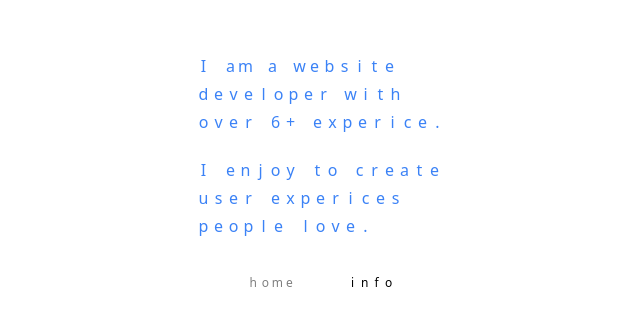
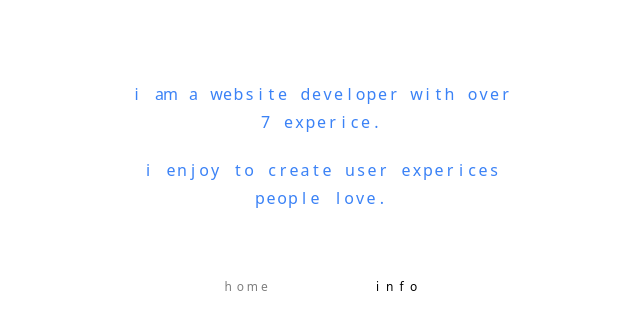
Before and after one commit to henryowens/website, a Nuxt app: page /info in a window 1280 px wide. Shown: the part 246-576 px from the top of the page, without its empty margins (319-959 px from the left). Built offline with nearby package versions, Linux system fonts and the light colour scheme.

Commit message:
Fixes and polishing

```diff
--- a/app.vue
+++ b/app.vue
@@ -1,5 +1,5 @@
 <template>
-  <div>
+  <div class="app">
     <NuxtLayout>
       <NuxtPage />
     </NuxtLayout>
@@ -32,13 +32,9 @@ useSeoMeta({
 </script>
 
 <style scoped lang="scss">
-// .app {
-//   @apply min-h-screen;
-//   @apply flex;
-//   @apply items-center;
-//   @apply justify-center;
-//   @apply flex-col;
-//   @apply gap-10;
-//   @apply m-auto;
-//   @apply max-w-[300px];
-// }</style>
+.app {
+  max-width: 400px;
+  margin: 0 20px;
+  width: 100%;
+}
+</style>
--- a/components/RandomChar.client.vue
+++ b/components/RandomChar.client.vue
@@ -1,7 +1,8 @@
 <template>
   <div
+    class="random__char"
     :style="{
-      width: lowercase ? '12px' : '15px',
+      width: width ? `${width}px` : lowercase ? '12px' : '15px',
     }"
   >
     {{ displayChar }}
@@ -16,6 +17,7 @@ const props = withDefaults(
     delay: number;
     char: string;
     lowercase?: boolean;
+    width?: string;
   }>(),
   {
     delay: 1000,
@@ -50,9 +52,8 @@ const charInterval = setInterval(() => {
 onUnmounted(() => clearInterval(charInterval));
 </script>
 
-<style scoped>
-div {
-  width: 15px;
+<style lang="scss" scorped>
+.random__char {
   display: flex;
   align-items: center;
   justify-content: center;
--- a/components/RandomCharSentance.vue
+++ b/components/RandomCharSentance.vue
@@ -1,12 +1,13 @@
 <template>
   <div class="sentance__container">
-    <RandomCharWord v-for="(word, i) in words" :key="i" :word="word" />
+    <RandomCharWord v-for="(word, i) in words" :key="i" :word="word" :letter-width="letterWidth" />
   </div>
 </template>
 
 <script setup lang="ts">
 const props = defineProps<{
   sentance: string;
+  letterWidth?: string;
 }>();
 
 const words = computed(() => props.sentance.split(" "));
--- a/components/RandomCharWord.vue
+++ b/components/RandomCharWord.vue
@@ -1,17 +1,19 @@
 <template>
-  <p
+  <div
     :style="{
       textDecoration: lowercase ? 'lowercase' : 'uppercase',
     }"
+    class="random__char__word"
   >
     <RandomChar
       v-for="(char, index) in splitWord"
       :key="index"
-      :delay="props.initalDelay + index * props.increment"
+      :width="letterWidth"
+      :delay="initalDelay + index * increment"
       :char="char"
-      :lowercase="props.lowercase"
+      lowercase
     />
-  </p>
+  </div>
 </template>
 
 <script setup lang="ts">
@@ -21,6 +23,7 @@ const props = withDefaults(
     initalDelay?: number;
     increment?: number;
     lowercase?: boolean;
+    letterWidth?: string;
   }>(),
   {
     initalDelay: 1000,
@@ -32,7 +35,7 @@ const splitWord = computed(() => props.word.split(""));
 </script>
 
 <style scoped lang="scss">
-p {
+.random__char__word {
   @apply flex;
   @apply items-center;
   @apply relative;
--- a/layouts/default.vue
+++ b/layouts/default.vue
@@ -1,5 +1,5 @@
 <template>
-  <div class="max-w-[250px] gap-4 w-full max-h-[350px] h-full flex flex-col items-center justify-center">
+  <div class="default__layout">
     <RandomCharSentance :sentance="title" :key="title" />
 
     <div class="min-h-[225px] flex justify-center items-center">
@@ -45,4 +45,11 @@ const title = computed(() => route.meta.title?.toString() ?? '');
 .router-link-active {
   @apply opacity-100;
 }
+
+.default__layout {
+  @apply flex flex-col;
+  @apply items-center;
+  @apply gap-5;
+  @apply items-center justify-center;
+}
 </style>
--- a/package.json
+++ b/package.json
@@ -8,7 +8,7 @@
     "generate": "nuxt generate",
     "preview": "nuxt preview",
     "postinstall": "nuxt prepare",
-    "dev:host": "nuxt dev -- --host 0.0.0.0"
+    "dev:host": "nuxt dev --host"
   },
   "dependencies": {
     "nuxt": "^3.12.2",
--- a/pages/index.vue
+++ b/pages/index.vue
@@ -1,17 +1,9 @@
 <template>
   <p class="links__container">
-    <NuxtLink
-      class="links__container--link"
-      to="https://wensowenso.com"
-      target="_blank"
-    >
+    <NuxtLink class="links__container--link" to="https://wensowenso.com" target="_blank">
       <RandomCharWord word="wensowenso.com" lowercase />
     </NuxtLink>
-    <NuxtLink
-      class="links__container--link"
-      to="https://dontwalkbutrun.com"
-      target="_blank"
-    >
+    <NuxtLink class="links__container--link" to="https://dontwalkbutrun.com" target="_blank">
       <RandomCharWord word="dontwalkbutrun.com" lowercase />
     </NuxtLink>
   </p>
@@ -29,10 +21,12 @@ definePageMeta({
   @apply items-center;
   @apply gap-5;
   @apply text-red-500;
+
   &--link {
     @apply w-fit;
     @apply cursor-pointer;
     @apply relative;
+
     &:before {
       content: "";
       @apply absolute;
@@ -44,28 +38,11 @@ definePageMeta({
       @apply transition-all;
       @apply duration-300;
     }
+
     &:hover:before {
       @apply w-full;
     }
+  }
 
-    &:after {
-      // make content animate to an arrow from the bottom to signify external link
-      content: "→";
-      @apply absolute;
-      @apply right-full;
-      @apply text-transparent;
-      @apply bottom-0;
-      @apply transform translate-x-40;
-      @apply transition-all;
-      @apply duration-300;
-      @apply delay-300;
-      @apply -rotate-45;
-      @apply right-0;
-    }
-    &:hover:after {
-      @apply text-red-500;
-      @apply w-fit;
-    }
-  }
 }
 </style>
--- a/pages/info.vue
+++ b/pages/info.vue
@@ -1,12 +1,8 @@
 <template>
   <div class="content__container">
-    <RandomCharSentance
-      sentance="I am a website developer with over 6+ experice."
-    />
+    <RandomCharSentance sentance="I am a website developer with over 7 experice." letter-width="11" />
 
-    <RandomCharSentance
-      sentance="I enjoy to create user experices people love."
-    />
+    <RandomCharSentance sentance="I enjoy to create user experices people love." letter-width="11" />
   </div>
 </template>
 
@@ -24,3 +20,9 @@ definePageMeta({
   @apply text-blue-500;
 }
 </style>
+
+<style lang="scss">
+.sentance__container {
+  @apply justify-center;
+}
+</style>
```
